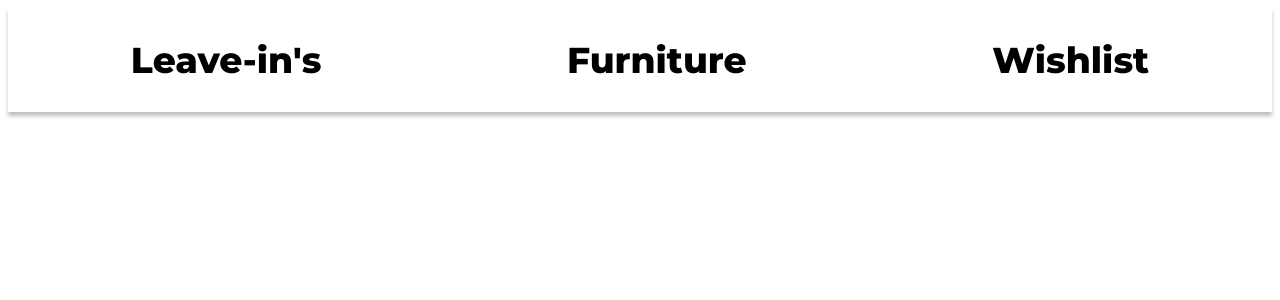
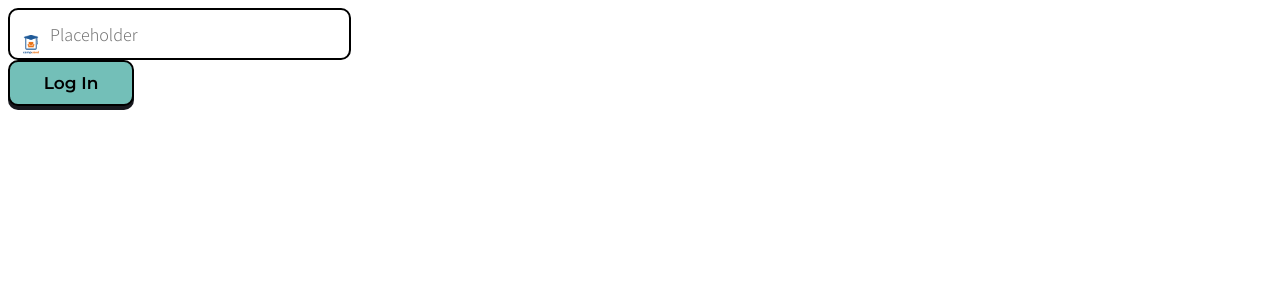
Before and after one commit to cindyparkk/campused, a Next.js app: page / in a window 1280 px wide. Shown: the top 300 px of the page. Built offline with nearby package versions, Linux system fonts and the light colour scheme.

Commit message:
ERROR FIX

```diff
--- a/comps/Button/index.js
+++ b/comps/Button/index.js
@@ -11,7 +11,7 @@ const ButtonBox = styled.div`
     justify-content: center;
     min-width: 126px;
     min-height: 46px;
-    background: ${props=>props.color ? props.color : "#FEC601"};
+    background: ${props=>props.bgcolor ? props.bgcolor : "#FEC601"};
     border: 2px solid #000000;
     box-sizing: border-box;
     box-shadow: 0px 4px 0px #18191F;
@@ -24,14 +24,14 @@ const ButtonBox = styled.div`
     font-size: 17px;
 `
 
-const Button = ({color, text}) => {
+const Button = ({bgcolor, text}) => {
     return <Contain>
-        <ButtonBox bgcolor={color}>{text}</ButtonBox>
+        <ButtonBox bgcolor={bgcolor}>{text}</ButtonBox>
     </Contain>
 }
 
 Button.defaultProps = {
-    color: null,
+    bgcolor: "#FEC601",
     text: "Contact Seller"
 }
 
--- a/comps/HeaderMenu/index.js
+++ b/comps/HeaderMenu/index.js
@@ -45,28 +45,20 @@ const Wishlist = styled.h2`
 
 
 const HeaderMenu = ({}) =>{
-    const [selected, setSelected] = useState(false);
-    const [selected2, setSelected2] = useState(false);
-    const [selected3, setSelected3] = useState(false);
+    const [selected, setSelected] = useState(1);
 
     return <Main>
 
         <Container>
 
-            <LeaveIn selected={selected} onClick={()=>{
-            setSelected(!selected);
-            setSelected2(false);
-            setSelected3(false);
+            <LeaveIn selected={selected === 1} onClick={()=>{
+            setSelected(1);
         }}>Leave-in's</LeaveIn>
-            <Furniture selected2={selected2} onClick={()=>{
-            setSelected2(!selected2);
-            setSelected(false);
-            setSelected3(false);
+            <Furniture selected2={selected === 2} onClick={()=>{
+            setSelected(2);
         }}>Furniture</Furniture>
-            <Wishlist selected3={selected3} onClick={()=>{
-            setSelected3(!selected3);
-            setSelected(false);
-            setSelected2(false);
+            <Wishlist selected3={selected === 3} onClick={()=>{
+            setSelected(3);
         }}>Wishlist</Wishlist>
 
     </Container>
--- a/comps/InputwIcon/index.js
+++ b/comps/InputwIcon/index.js
@@ -1,7 +1,7 @@
 import React, {useState, useEffect} from 'react';
 import styled from 'styled-components';
 
-var icon = require('../../public/user_icon.png')
+//var icon = require('/user_icon.png')
 
 const Contain = styled.div`
     display: inline-flex;
@@ -35,15 +35,16 @@ const Input = styled.input`
     font-size: 18px;
 `
 
-const InputwIcon = ({ placeholder}) => {
+const InputwIcon = ({ placeholder, imgurl}) => {
     return <Contain>
-        <Icon src={icon}></Icon>
+        <Icon src={imgurl}></Icon>
         <Input type="text" placeholder={placeholder}></Input>
     </Contain>
 }
 
 InputwIcon.defaultProps = {
-    placeholder:"Placeholder"
+    placeholder:"Placeholder",
+    imgurl:"/user_icon.png"
 }
 
 export default InputwIcon;
--- a/pages/index.js
+++ b/pages/index.js
@@ -1,10 +1,13 @@
 import React, {useState} from 'react';
-import HeaderMenu from '../comps/HeaderMenu';
+import Button from '../comps/Button';
+import InputwIcon from '../comps/InputwIcon';
 
 export default function Home() {
 
   return  <div>
-    <HeaderMenu />
+    {/* <img src="/logo_colour.png"/> */}
+    <InputwIcon imgurl="/logo_colour.png"/>
+    <Button text="Log In" bgcolor="#73BFB8"/>
     </div>
 
 }
```
Also changed, not shown: public/logo_colour.png (added), 1 other file (tests, documents, lock files or other folders).
